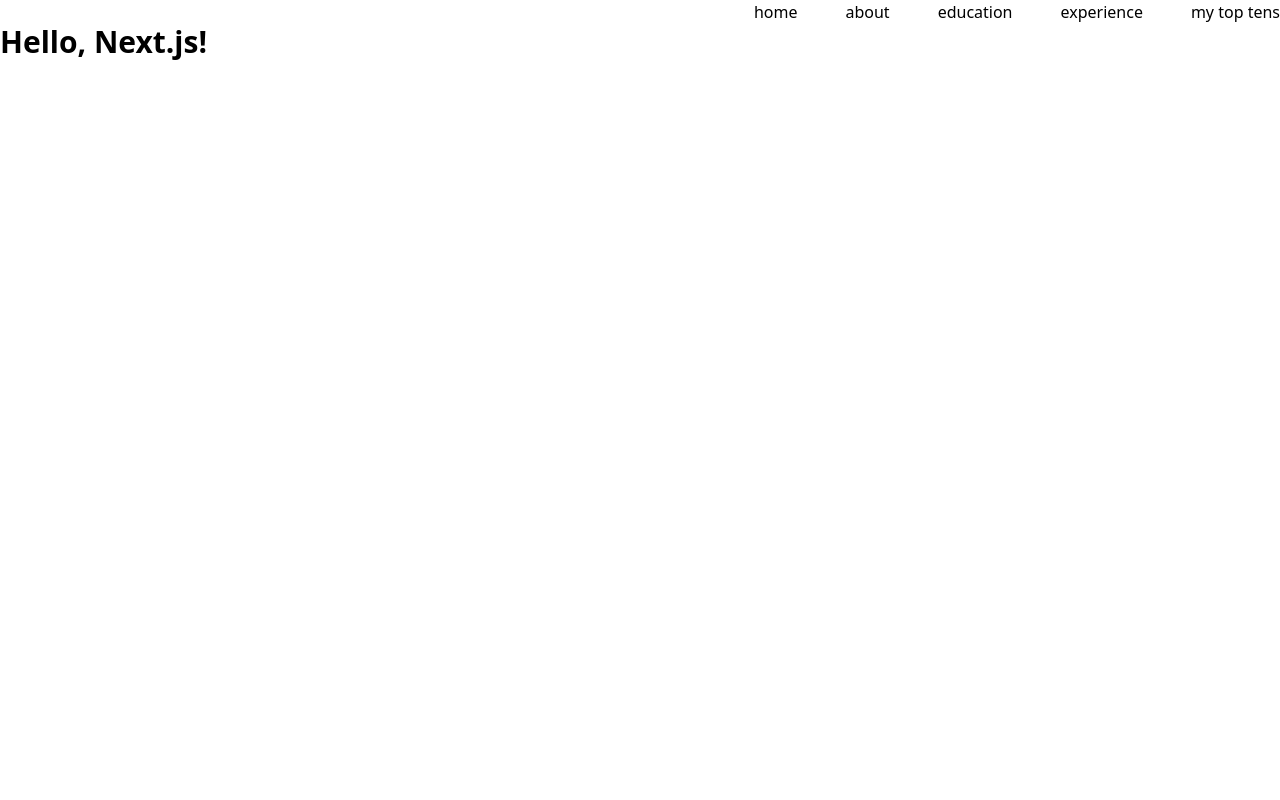
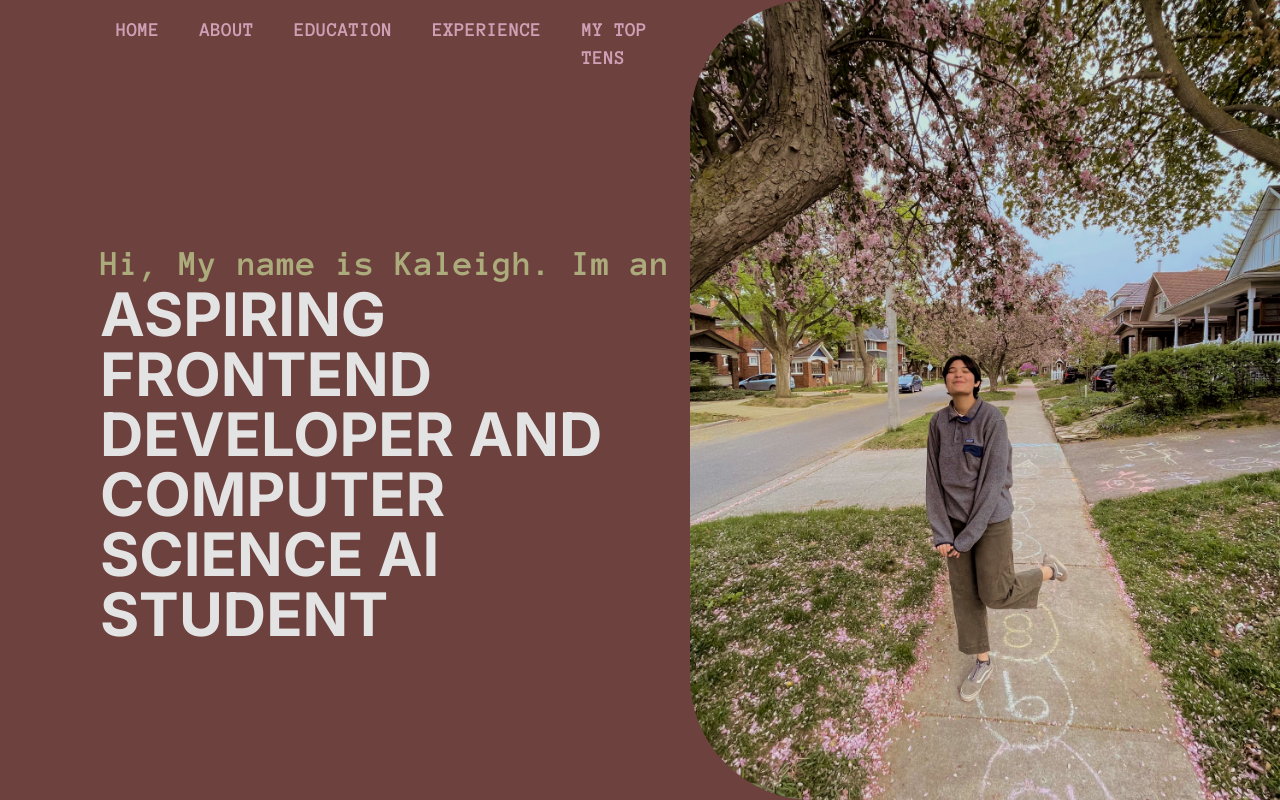
Before and after one commit to kalefed/kale, a Next.js app: page / in a window 1280 px wide. Built offline with nearby package versions, Linux system fonts and the light colour scheme.

Commit message:
basic homepage & styling

```diff
--- a/app/NavBar.jsx
+++ b/app/NavBar.jsx
@@ -3,12 +3,16 @@
 
 export default function NavBar() {
   return (
-    <div className={styles.navbar}>
-        <Link href="/" className={styles.navItem}>home</Link>
-        <Link href="/about" className={styles.navItem}>about</Link>
-        <Link href="/education" className={styles.navItem}>education</Link>
-        <Link href="/experience" className={styles.navItem}>experience</Link>
-        <Link href="/toptens" className={styles.navItem}>my top tens</Link>
+    <div className="">
+      <div className="flex justify-between p-4">
+        <ul className="flex space-x-10 font-mono text-xl text-danger uppercase">
+          <li className="hover:text-primary"><Link href="/">home</Link></li>
+          <li className="hover:text-primary"><Link href="/about">about</Link></li>
+          <li className="hover:text-primary"><Link href="/education">education</Link></li>
+          <li className="hover:text-primary"><Link href="/experience">experience</Link></li>
+          <li className="hover:text-primary"><Link href="/toptens">my top tens</Link></li>
+        </ul>
+      </div>
     </div>
   )
 }
--- /dev/null
+++ b/app/components/HomeImage.jsx
@@ -0,0 +1,15 @@
+import Image from 'next/image'
+import profile from 'public/profile.png'
+
+export default function HomeImage() {
+
+    return (
+        <div className="w-1/2">
+            <Image
+                src={profile}
+                alt="Picture of the author"
+                className="object-cover w-full h-full rounded-tl-custom rounded-bl-custom"
+            />
+        </div>
+    );
+}
--- /dev/null
+++ b/app/components/HomeIntro.jsx
@@ -0,0 +1,13 @@
+import NavBar from "../NavBar";
+
+export default function HomeIntro() {
+
+    return (
+      <div className="flex flex-col w-1/2">
+        <NavBar />
+        <div className="flex flex-col justify-center h-screen">
+        <h2 className="text-4xl font-mono font-bold text-secondary">Hi, My name is Kaleigh. Im an</h2>
+        <h1 className="text-6xl font-sans font-bold uppercase text-primary">aspiring frontend developer and Computer Science AI student</h1>
+      </div></div>
+    );
+  }
--- a/app/globals.css
+++ b/app/globals.css
@@ -1,3 +1,19 @@
 @tailwind base;
 @tailwind components;
 @tailwind utilities;
+
+@import url('https://fonts.googleapis.com/css2?family=Inter:wght@700&display=swap');
+/* Custom global styles */
+html, body {
+    padding-left: 50px;
+    background-color: #6D413E;
+  }
+
+/* Custom rounded edges */
+.rounded-tl-custom {
+    border-top-left-radius: 123px;
+  }
+
+  .rounded-bl-custom {
+    border-bottom-left-radius: 123px;
+  }
--- a/app/layout.jsx
+++ b/app/layout.jsx
@@ -1,11 +1,23 @@
 import './globals.css'
-import NavBar from './NavBar'
+import { Inter, Anonymous_Pro } from 'next/font/google'
+
+const inter = Inter({
+  subsets: ['latin'],
+  display: 'swap',
+  variable: '--font-inter',
+})
+
+const anonymous_pro = Anonymous_Pro({
+  subsets: ['latin'],
+  display: 'swap',
+  variable: '--font-anonymous_pro',
+  weight: '700'
+})
 
 export default function RootLayout({ children }) {
   return (
-    <html lang="en">
+    <html lang="en" className={`${inter.variable} ${anonymous_pro.variable}`}>
       <body>
-        <NavBar />
         {children}
       </body>
     </html>
--- a/app/page.jsx
+++ b/app/page.jsx
@@ -1,9 +1,11 @@
+import HomeIntro from "./components/HomeIntro";
+import HomeImage from "./components/HomeImage";
 
 export default function Home() {
-
   return (
-    <div>
-      <h1 className="text-3xl font-bold">Hello, Next.js!</h1>
+    <div className="flex h-screen">
+      <HomeIntro />
+      <HomeImage />
     </div>
   );
 }
--- a/tailwind.config.js
+++ b/tailwind.config.js
@@ -9,7 +9,17 @@
     './src/**/*.{js,ts,jsx,tsx,mdx}',
   ],
   theme: {
-    extend: {},
+    extend: {
+      fontFamily: {
+        sans: ['var(--font-inter)'],
+        mono: ['var(--font-anonymous_pro)'],
+      },
+      textColor: {
+        'primary': '#E3E3E3',
+        'secondary': '#ABAB7B',
+        'danger': '#CFA0B5',
+      }
+    },
   },
   plugins: [],
 }
```
Also changed, not shown: public/profile.png (added).
